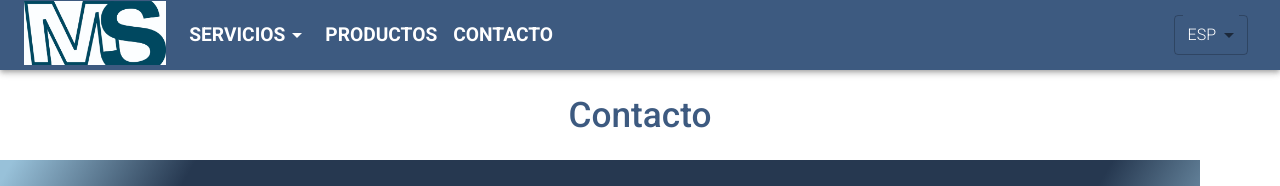
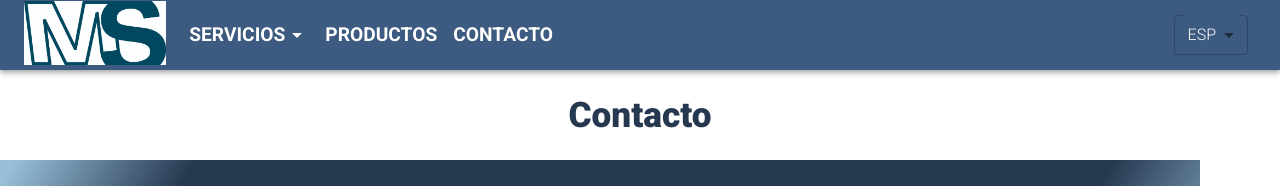
Before and after one commit to melisen/ms, a React (Create React App) app: page /category/Contacto in a window 1280 px wide. Shown: the top 186 px of the page. Built offline with nearby package versions, Linux system fonts and the light colour scheme.

Commit message:
contacto titulo

```diff
--- a/src/Components/Contacto/Contacto.jsx
+++ b/src/Components/Contacto/Contacto.jsx
@@ -11,7 +11,7 @@ export default function Contacto() {
     <>
     <Box className='boxServicio'>
             <Container  maxWidth='lg'>
-              <Typography variant='h2' fontWeight={500} my={3} color='primary.main' textAlign='center'> Contacto </Typography>
+              <Typography variant='h2' fontWeight={900} my={3} color='primary.dark' textAlign='center'> Contacto </Typography>
             </Container>
             <Container  maxWidth='lg'   sx={{backgroundImage:'linear-gradient(120deg, #98C1D9 1%, #263850 15%, #263850 85%, #98C1D9) ', margin:'0'}}>
                <Box py={{xs:5, sm:4, lg:4}} sx={{display:'flex', flexDirection:'column', alignItems:'center'}} >
```
